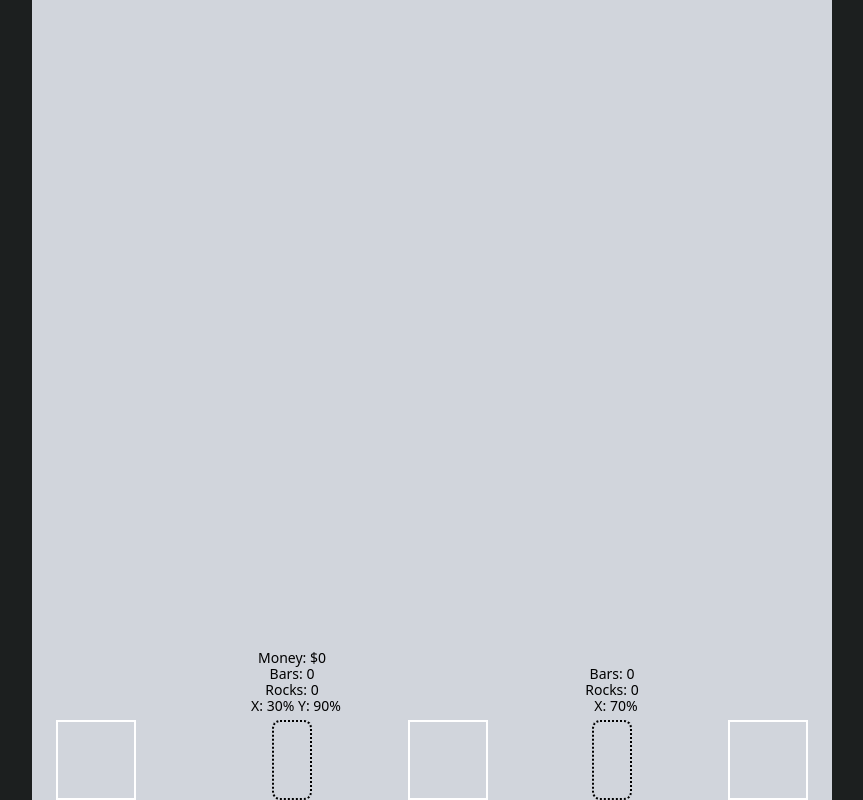
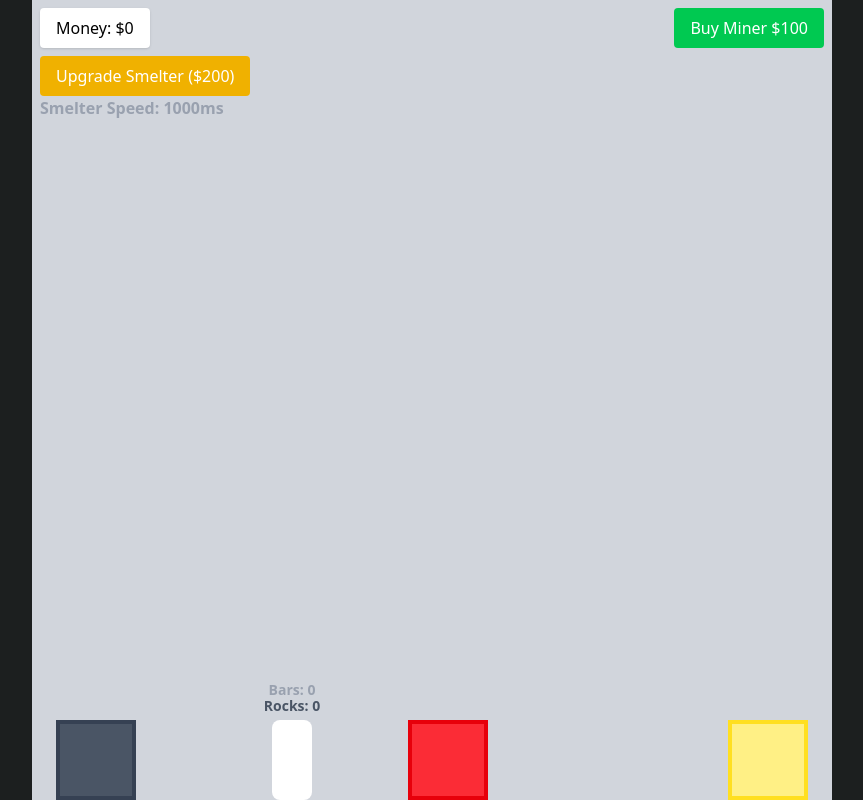
Before and after one commit to Antoni101/ReactGame, a React (Vite) app: page / in a window 1280 px wide. Shown: the whole page, without its empty margins (208-1071 px from the left). Built offline with nearby package versions, Linux system fonts and the light colour scheme.

Commit message:
Base game basically done

```diff
--- a/src/Mine.jsx
+++ b/src/Mine.jsx
@@ -1,7 +1,7 @@
 function Mine() {
 
     return (
-        <div className="absolute w-20 h-20 border-2 border-white"
+        <div className="absolute w-20 h-20 border-4 bg-gray-600 border-gray-700"
         style={{ top: `${90}%`, left: `${3}%`,}}>
         </div>
     )
--- a/src/Npc.jsx
+++ b/src/Npc.jsx
@@ -1,48 +1,31 @@
-import { useState, useEffect } from 'react'
+import { useState, useEffect } from 'react';
 
-function GameNpc() {
+function GameNpc({ setMoney, sellValue, smeltSpeed }) {
   const [npc, setNpc] = useState({
     mining: null,
     smelting: null,
     selling: null,
-        mineSpeed: 1000,
+    mineSpeed: 500,
     rocks: 0,
     bars: 0,
     x: 70,
-        moveSpeed: 100
+    moveSpeed: 10,
+    zone: 1,
+    zoning: false
   });
 
-    function checkMining() {
-        if (npc.x <= 13) {
-            setNpc(prev => ({ ...prev, mining: true }));
-        } else {
-            setNpc(prev => ({ ...prev, mining: false }));
-        }
-    }
-
-    function checkSelling() {
-        if (npc.x >= 82) {
-            setNpc(prev => ({ ...prev, selling: true }));
-        } else {
-            setNpc(prev => ({ ...prev, selling: false }));
-        }
-    }
-
-    function checkSmelting() {
-        if (npc.x >= 42 && npc.x <= 57) {
-            setNpc(prev => ({ ...prev, smelting: true }));
-        } else {
-            setNpc(prev => ({ ...prev, smelting: false }));
-        }
-    }
+  const ZONES = {
+    MINE: 12,
+    SMELT: 50,
+    SELL: 83
+  };
 
   useEffect(() => {
     if (npc.mining) {
       const interval = setInterval(() => {
         setNpc(prev => ({ ...prev, rocks: prev.rocks + 1 }));
-            }, npc.mineSpeed); // every second
-
-            return () => clearInterval(interval); // cleanup
+      }, npc.mineSpeed);
+      return () => clearInterval(interval);
     }
   }, [npc.mining]);
 
@@ -51,11 +34,14 @@ function GameNpc() {
       const interval = setInterval(() => {
         setNpc(prev => {
           if (prev.rocks < 3) return prev;
-                    return { ...prev, rocks: prev.rocks - 3, bars: prev.bars + 1 };
+          return {
+            ...prev,
+            rocks: prev.rocks - 3,
+            bars: prev.bars + 1
+          };
         });
-            }, 2000); // every 2 second
-
-            return () => clearInterval(interval); // cleanup
+      }, smeltSpeed);
+      return () => clearInterval(interval);
     }
   }, [npc.smelting]);
 
@@ -64,77 +50,86 @@ function GameNpc() {
       const interval = setInterval(() => {
         setNpc(prev => {
           if (prev.bars <= 0) return prev;
+          setMoney(m => m + sellValue);
           return {
             ...prev,
-                        bars: prev.bars - 1,
-                        money: prev.money + prev.sellValue
+            bars: prev.bars - 1
           };
         });
-            }, 500); // every second
-
-            return () => clearInterval(interval); // cleanup
+      }, 500);
+      return () => clearInterval(interval);
     }
-    }, [npc.selling]);
-
+  }, [npc.selling, npc.bars]);
 
   useEffect(() => {
-        checkMining();
-        checkSmelting();
-        checkSelling();
+    if (!npc.zoning) {
+      let targetX = 70;
+      if (npc.zone === 1) targetX = ZONES.MINE;
+      else if (npc.zone === 2) targetX = ZONES.SMELT;
+      else if (npc.zone === 3) targetX = ZONES.SELL;
+
+      moveNpc(targetX);
+      setNpc(prev => ({ ...prev, zoning: true }));
+    }
+  }, [npc.zone]);
+
+  useEffect(() => {
+    if (!npc.zoning) updateZone();
+  }, [npc.rocks, npc.bars, npc.zoning]);
+
+  function updateZone() {
+    if (npc.rocks >= 15 && npc.zone !== 2) {
+      setNpc(p => ({ ...p, zone: 2 }));
+    } else if (npc.bars >= 5 && npc.zone !== 3) {
+      setNpc(p => ({ ...p, zone: 3 }));
+    } else if (npc.rocks < 3 && npc.bars === 0 && npc.zone !== 1) {
+      setNpc(p => ({ ...p, zone: 1 }));
+    }
+  }
+
+  function checkZones(x) {
+    setNpc(prev => ({
+      ...prev,
+      mining: x <= 13,
+      selling: x >= 82,
+      smelting: x >= 42 && x <= 57
+    }));
+  }
+
+  useEffect(() => {
+    checkZones(npc.x);
   }, [npc.x]);
 
-    let aInterval = null;
-    let dInterval = null;
-
   function moveNpc(goX) {
-        const npcMoving = setInterval(function () {
+    const step = Math.random() * (0.15 - 0.05) + 0.05;
+    const npcMoving = setInterval(() => {
       setNpc(prev => {
         let newX = prev.x;
+        if (prev.x > goX) newX -= step;
+        else if (prev.x < goX) newX += step;
 
-                if (npc.x > goX) {
-                    newX = prev.x - 0.5;
-                } else if (npc.x < goX) {
-                    newX = prev.x + 0.5;
+        const reached = Math.abs(newX - goX) < 0.1;
+        if (reached) {
+          clearInterval(npcMoving);
+          return { ...prev, x: goX, zoning: false };
         }
 
-                // Stop moving if close enough (within 0.5 units)
-                if (Math.abs(newX - goX) < 0.5) {
-                    newX = goX;
-                    clearInterval(npcMoving);
-                }
-
-                return {
-                    ...prev,
-                    x: newX
-                };
+        return { ...prev, x: newX };
       });
     }, npc.moveSpeed);
   }
 
   return (
     <div>
-            <div>
-                <div className="absolute rounded-lg w-10 h-20 border-2 border-dotted border-black text-white"
-                    style={{ top: `${90}%`, left: `${npc.x}%`, }}>
-                </div>
-            </div>
-
-            <div className="absolute text-sm w-30 h-8 text-black text-center"
-                style={{ top: `${87}%`, left: `${npc.x - 4.5}%`, }}>
-                X: {npc.x}%
-            </div>
-
-            <div className="absolute text-sm w-20 h-8 text-black text-center"
-                style={{ top: `${85}%`, left: `${npc.x - 2.5}%`, }}>
+      <div className="absolute rounded-xl w-10 h-20 bg-black" style={{ top: `90%`, left: `${npc.x}%` }} />
+      <div className="absolute text-sm w-20 h-8 font-black text-gray-600 text-center" style={{ top: `87%`, left: `${npc.x - 2.5}%` }}>
         Rocks: {npc.rocks}
       </div>
-
-            <div className="absolute text-sm w-20 h-8 text-black text-center"
-                style={{ top: `${83}%`, left: `${npc.x - 2.5}%`, }}>
+      <div className="absolute text-sm w-20 h-8 font-bold text-gray-400 text-center" style={{ top: `85%`, left: `${npc.x - 2.5}%` }}>
         Bars: {npc.bars}
       </div>
     </div>
   );
 }
 
-export default GameNpc
+export default GameNpc;
--- a/src/Player.jsx
+++ b/src/Player.jsx
@@ -1,50 +1,32 @@
-import { useState, useEffect } from 'react'
+import { useState, useEffect } from 'react';
 
-function GamePlayer() {
+function GamePlayer({ setMoney, sellValue, smeltSpeed }) {
     const [player, setPlayer] = useState({
         mining: null,
         smelting: null,
         selling: null,
-        sellValue: 5,
-        mineSpeed: 1000,
-        money: 0,
+        mineSpeed: 250,
         rocks: 0,
         bars: 0,
         x: 30,
         y: 90,
     });
 
-    function checkMining() {
-        if (player.x <= 13) {
-            setPlayer(prev => ({ ...prev, mining: true }));
-        } else {
-            setPlayer(prev => ({ ...prev, mining: false }));
-        }
-    }
-
-    function checkSelling() {
-        if (player.x >= 82) {
-            setPlayer(prev => ({ ...prev, selling: true }));
-        } else {
-            setPlayer(prev => ({ ...prev, selling: false }));
-        }
-    }
-
-    function checkSmelting() {
-        if (player.x >= 42 && player.x <= 57) {
-            setPlayer(prev => ({ ...prev, smelting: true }));
-        } else {
-            setPlayer(prev => ({ ...prev, smelting: false }));
-        }
+    function checkZones(x) {
+        setPlayer(prev => ({
+            ...prev,
+            mining: x <= 13,
+            selling: x >= 82,
+            smelting: x >= 42 && x <= 57,
+        }));
     }
 
     useEffect(() => {
         if (player.mining) {
             const interval = setInterval(() => {
                 setPlayer(prev => ({ ...prev, rocks: prev.rocks + 1 }));
-            }, player.mineSpeed); // every second
-
-            return () => clearInterval(interval); // cleanup
+            }, player.mineSpeed);
+            return () => clearInterval(interval);
         }
     }, [player.mining]);
 
@@ -55,9 +37,8 @@ function GamePlayer() {
                     if (prev.rocks < 3) return prev;
                     return { ...prev, rocks: prev.rocks - 3, bars: prev.bars + 1 };
                 });
-            }, 2000); // every 2 second
-
-            return () => clearInterval(interval); // cleanup
+            }, smeltSpeed);
+            return () => clearInterval(interval);
         }
     }, [player.smelting]);
 
@@ -66,23 +47,16 @@ function GamePlayer() {
             const interval = setInterval(() => {
                 setPlayer(prev => {
                     if (prev.bars <= 0) return prev;
-                    return {
-                        ...prev,
-                        bars: prev.bars - 1,
-                        money: prev.money + prev.sellValue
-                    };
+                    setMoney(m => m + sellValue);
+                    return { ...prev, bars: prev.bars - 1 };
                 });
-            }, 500); // every second
-
-            return () => clearInterval(interval); // cleanup
+            }, 500);
+            return () => clearInterval(interval);
         }
-    }, [player.selling]);
-
+    }, [player.selling, player.bars]);
 
     useEffect(() => {
-        checkMining();
-        checkSmelting();
-        checkSelling();
+        checkZones(player.x);
     }, [player.x]);
 
     function jump() {
@@ -93,12 +67,11 @@ function GamePlayer() {
                 movePlayer(0, i);
                 i += 0.05;
                 setPlayer(p => {
-                    if (p.y == 90 || p.y <= 6) clearInterval(gravity);
+                    if (p.y === 90 || p.y <= 6) clearInterval(gravity);
                     return p;
                 });
             }, 15);
-
-            return prev; // no change on this initial check
+            return prev;
         });
     }
 
@@ -107,14 +80,10 @@ function GamePlayer() {
     useEffect(() => {
         function handleKeyDown(e) {
             if (e.key === 'a' && !aInterval) {
-                aInterval = setInterval(() => {
-                    movePlayer(-1, 0); // left
-                }, 20);
+                aInterval = setInterval(() => movePlayer(-1, 0), 20);
             }
             if (e.key === 'd' && !dInterval) {
-                dInterval = setInterval(() => {
-                    movePlayer(1, 0); // right
-                }, 20);
+                dInterval = setInterval(() => movePlayer(1, 0), 20);
             }
             if (e.key === 'w') jump();
         }
@@ -128,10 +97,8 @@ function GamePlayer() {
                 dInterval = null;
             }
         }
-
         window.addEventListener('keydown', handleKeyDown);
         window.addEventListener('keyup', handleKeyUp);
-
         return () => {
             window.removeEventListener('keydown', handleKeyDown);
             window.removeEventListener('keyup', handleKeyUp);
@@ -145,35 +112,21 @@ function GamePlayer() {
             y: Math.min(90, Math.max(0, prev.y + deltaY)),
         }));
     }
+
     return (
         <div>
-            <div>
-                <div className="absolute rounded-lg w-10 h-20 border-2 border-dotted border-black text-white"
-                    style={{ top: `${player.y}%`, left: `${player.x}%`, }}>
-                </div>
-            </div>
-
-            <div className="absolute text-sm w-30 h-8 text-black text-center"
-                style={{ top: `${player.y - 3}%`, left: `${player.x - 4.5}%`, }}>
-                X: {player.x}% Y: {player.y.toFixed(0)}%
-            </div>
-
-            <div className="absolute text-sm w-20 h-8 text-black text-center"
-                style={{ top: `${player.y - 5}%`, left: `${player.x - 2.5}%`, }}>
+            <div className="absolute bg-white rounded-lg w-10 h-20"
+                style={{ top: `${player.y}%`, left: `${player.x}%` }} />
+            <div className="absolute text-sm w-20 h-8 font-black text-gray-600 text-center"
+                style={{ top: `${player.y - 3}%`, left: `${player.x - 2.5}%` }}>
                 Rocks: {player.rocks}
             </div>
-
-            <div className="absolute text-sm w-20 h-8 text-black text-center"
-                style={{ top: `${player.y - 7}%`, left: `${player.x - 2.5}%`, }}>
+            <div className="absolute text-sm w-20 h-8 font-bold text-gray-400 text-center"
+                style={{ top: `${player.y - 5}%`, left: `${player.x - 2.5}%` }}>
                 Bars: {player.bars}
-            </div>
-
-            <div className="absolute text-sm w-20 h-8 text-black text-center"
-                style={{ top: `${player.y - 9}%`, left: `${player.x - 2.5}%`, }}>
-                Money: ${player.money}
             </div>
         </div>
     );
 }
 
-export default GamePlayer
+export default GamePlayer;
--- a/src/Sell.jsx
+++ b/src/Sell.jsx
@@ -1,10 +1,11 @@
+export const sellValue = 15;
+
 function Sell() {
-
-    return (
-        <div className="absolute w-20 h-20 border-2 border-white"
-        style={{ top: `${90}%`, left: `${87}%`,}}>
-        </div>
-    )
+  return (
+    <div className="absolute w-20 h-20 border-4 bg-yellow-200 border-yellow-300"
+      style={{ top: `${90}%`, left: `${87}%`, }}>
+    </div>
+  );
 }
 
-export default Sell
+export default Sell;
--- a/src/Smelter.jsx
+++ b/src/Smelter.jsx
@@ -1,7 +1,8 @@
+
 function Smelter() {
 
     return (
-        <div className="absolute w-20 h-20 border-2 border-white"
+        <div className="absolute w-20 h-20 border-4 bg-red-500 border-red-600"
         style={{ top: `${90}%`, left: `${47}%`,}}>
         </div>
     )
--- a/src/main.jsx
+++ b/src/main.jsx
@@ -5,16 +5,57 @@ import GamePlayer from './Player.jsx'
 import Mine from './Mine.jsx'
 import Smelter from './Smelter.jsx'
 import Sell from './Sell.jsx'
+import { sellValue } from './Sell.jsx';
 import GameNpc from './Npc.jsx'
 import './index.css'
 
 function GameArea() {
 
+  const [money, setMoney] = useState(0);
+  const [npcs, setNpcs] = useState([]);
+  const [npcCost, setNpcCost] = useState(100);
+  const [smeltSpeed, setSmeltSpeed] = useState(1000);
+
+
   return (
     <div className="flex items-center justify-center h-screen w-screen">
       <div className="bg-gray-300 relative w-200 h-200 text-white">
-        <GamePlayer/>
-        <GameNpc/>
+
+        <div className="absolute top-2 left-2 bg-white text-black px-4 py-2 rounded shadow">
+          Money: ${money}
+        </div>
+
+        <button
+          className="absolute top-2 right-2 bg-green-500 text-white px-4 py-2 rounded"
+            onClick={() => {
+              if (money >= npcCost) {
+                setMoney(prev => prev - npcCost);
+                setNpcCost(prev => prev * 1.5); // doubles each time
+                setNpcs(prev => [...prev, {}]);
+              }
+          }}>
+          Buy Miner ${npcCost}
+        </button>
+        <button
+            className="absolute top-14 left-2 bg-yellow-500 text-white px-4 py-2 rounded"
+            onClick={() => {
+              if (money >= 200 && smeltSpeed >= 100) {
+                setMoney(m => m - 200);
+                setSmeltSpeed(s => s - 50); // reduces smelt time by 100ms
+              }
+            }}
+          >
+          Upgrade Smelter ($200)
+        </button>
+        <h1 className="absolute top-24 left-2 font-bold text-gray-400 text-center" >
+          Smelter Speed: {smeltSpeed}ms
+        </h1>
+
+
+        {npcs.map((_, i) => (
+          <GameNpc key={i} setMoney={setMoney} smeltSpeed={smeltSpeed} sellValue={sellValue} />
+        ))}
+        <GamePlayer setMoney={setMoney} sellValue={sellValue} smeltSpeed={smeltSpeed} />
         <Mine />
         <Smelter />
         <Sell />
```
Lines whose indentation alone changed are shown as unchanged.
